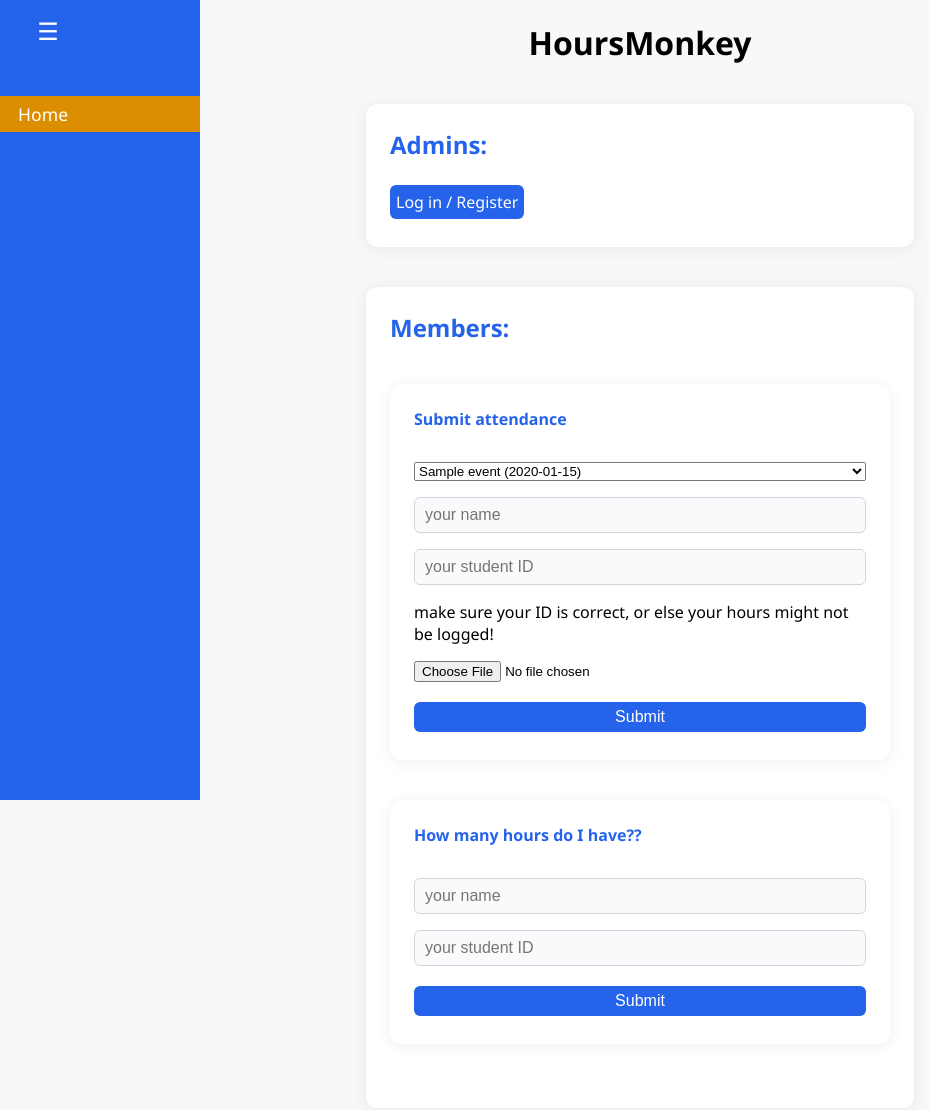
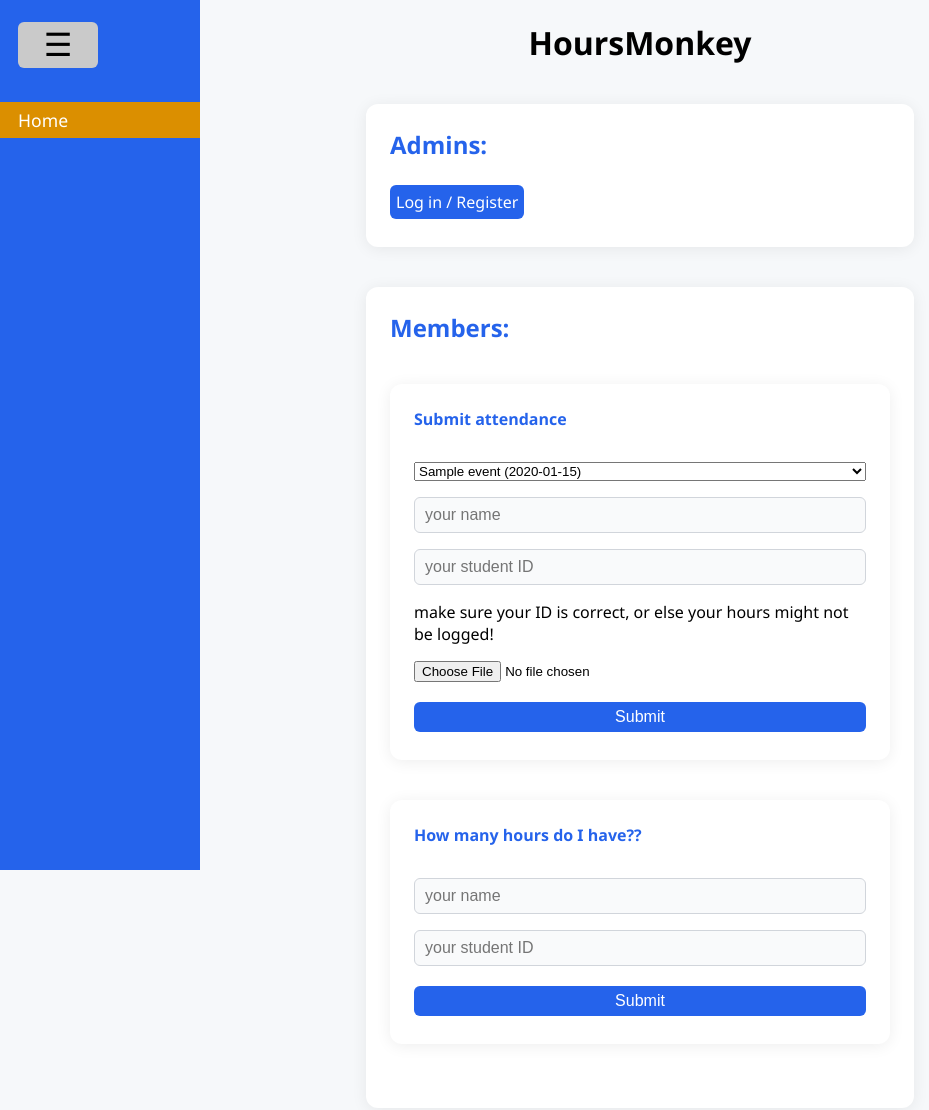
Before and after one commit to JasonVBN/hourstracker, a Flask app: page / in a window 1280 px wide. Shown: the top 1110 px of the page, without its empty margins (0-929 px from the left). Run offline with Flask 3, Linux system fonts and the light colour scheme; tables that the repository leaves empty hold one stand-in row (values such as "Sample post").

Commit message:
improved navbar

```diff
--- a/static/index.css
+++ b/static/index.css
@@ -72,61 +72,3 @@
 a.btn.communist{
     background-color: #ff7a7a;
 }
-
-/* NAV BAR: */
-.navbar {
-    position: fixed;
-    top: 0;
-    left: 0;
-    height: 100%;
-    width: 200px;
-    background: #2563eb;
-    color: #fff;
-    transition: width 0.2s;
-    z-index: 2000;
-    overflow-x: hidden;
-}
-.navbar.collapsed {
-    width: 60px;
-}
-.nav-toggle {
-    background: none;
-    border: none;
-    color: #fff;
-    font-size: 1.5rem;
-    margin: 12px 0 12px 8px;
-    cursor: pointer;
-    outline: none;
-}
-.nav-links {
-    list-style: none;
-    padding: 0;
-    margin: 32px 0 0 0;
-    display: block;
-}
-.navbar.collapsed .nav-links {
-    display: none;
-}
-.nav-links li {
-    margin: 18px 0;
-}
-.nav-links a {
-    color: #fff;
-    text-decoration: none;
-    font-size: 1.1rem;
-    padding: 6px 18px;
-    display: block;
-    /* border-radius: 6px; */
-    transition: background 0.2s;
-}
-.nav-links a:hover {
-    background: #1e40af;
-}
-
-.current{
-    background-color: rgb(219, 143, 0);
-}
-.nav-header{
-    color: white;
-    text-align: center;
-}
--- /dev/null
+++ b/static/navbar.css
@@ -0,0 +1,69 @@
+/* NAV BAR: */
+.navbar {
+    position: fixed;
+    top: 0;
+    left: 0;
+    height: 100%;
+    width: 200px;
+    background: #2563eb;
+    color: #fff;
+    z-index: 2000;
+    transition: width 0.2s, opacity 0.2s;
+    overflow-x: hidden;
+    padding-top: 70px;
+}
+.navbar.collapsed {
+    width: 10px;
+    opacity: 0.5;
+    pointer-events: none;
+}
+.nav-toggle {
+    position: fixed;
+    top: 18px;
+    left: 18px;
+    background: #cacaca;
+    border: none;
+    color: #000;
+    font-size: 2rem;
+    border-radius: 6px;
+    padding: 4px 10px;
+    z-index: 3000;
+    cursor: pointer;
+    transition: background 0.2s;
+    opacity: 1;
+    pointer-events: auto;
+}
+.nav-links {
+    list-style: none;
+    padding: 0;
+    margin: 32px 0 0 0;
+    display: block;
+}
+.navbar.collapsed .nav-links {
+    display: none;
+}
+.nav-links li {
+    margin: 18px 0;
+}
+.nav-links a {
+    color: #fff;
+    text-decoration: none;
+    font-size: 1.1rem;
+    padding: 6px 18px;
+    display: block;
+    transition: background 0.2s;
+}
+.nav-links a:hover {
+    background: #1e40af;
+}
+.nav-toggle:hover {
+    background: #b0b0b0;
+}
+
+.current{
+    background-color: rgb(219, 143, 0);
+}
+.nav-header{
+    color: white;
+    text-align: center;
+}
--- a/templates/entries.html
+++ b/templates/entries.html
@@ -5,6 +5,7 @@
     <meta name="viewport" content="width=device-width, initial-scale=1.0">
     <title>Pending entries</title>
     <link rel="stylesheet" href="/static/index.css">
+    <link rel="stylesheet" href="/static/navbar.css">
     <style>
         table {
             width: 70%;
--- a/templates/events.html
+++ b/templates/events.html
@@ -6,7 +6,7 @@
     <title>Events</title>
     <link rel="stylesheet" href="/static/index.css">
     <link rel="stylesheet" href="/static/events.css">
-
+    <link rel="stylesheet" href="/static/navbar.css">
     <style>
         .popup-bg {
             position: fixed;
--- a/templates/export.html
+++ b/templates/export.html
@@ -5,6 +5,7 @@
     <meta name="viewport" content="width=device-width, initial-scale=1.0">
     <title>Export Data</title>
     <link rel="stylesheet" href="/static/index.css">
+    <link rel="stylesheet" href="/static/navbar.css">
 </head>
 <body>
     <div class="container">
--- a/templates/index.html
+++ b/templates/index.html
@@ -5,6 +5,7 @@
     <meta name="viewport" content="width=device-width, initial-scale=1.0">
     <title>Hours Tracker</title>
     <link rel="stylesheet" href="/static/index.css">
+    <link rel="stylesheet" href="/static/navbar.css">
     <style>
         .profile-link {
             color: #00ad5c;
--- a/templates/profile-other.html
+++ b/templates/profile-other.html
@@ -5,6 +5,7 @@
     <meta name="viewport" content="width=device-width, initial-scale=1.0">
     <title>Profile</title>
     <link rel="stylesheet" href="/static/index.css">
+    <link rel="stylesheet" href="/static/navbar.css">
 </head>
 <body>
     <div class="container">
--- a/templates/profile.html
+++ b/templates/profile.html
@@ -5,6 +5,7 @@
     <meta name="viewport" content="width=device-width, initial-scale=1.0">
     <title>Profile</title>
     <link rel="stylesheet" href="/static/index.css">
+    <link rel="stylesheet" href="/static/navbar.css">
 </head>
 <body>
     <div class="container">
```
Also changed, not shown: other parts of templates/index.html (+20 -21 lines).
